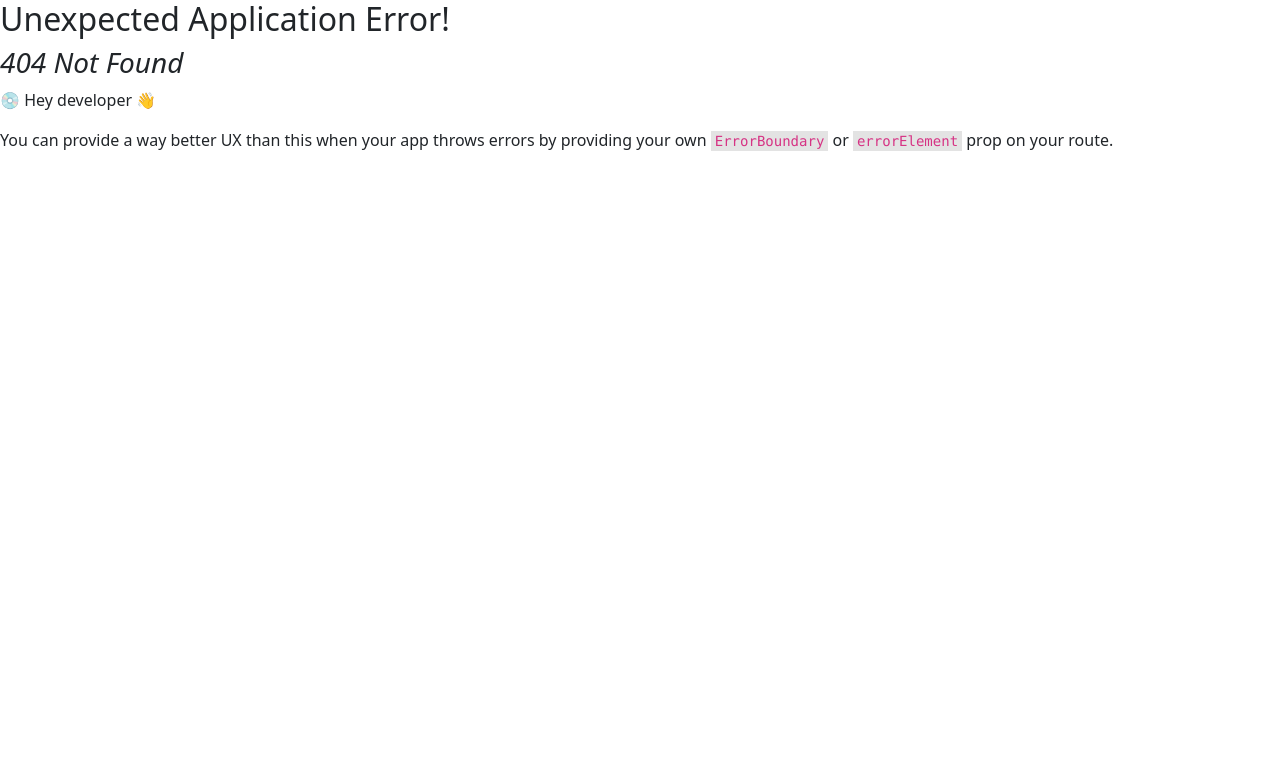
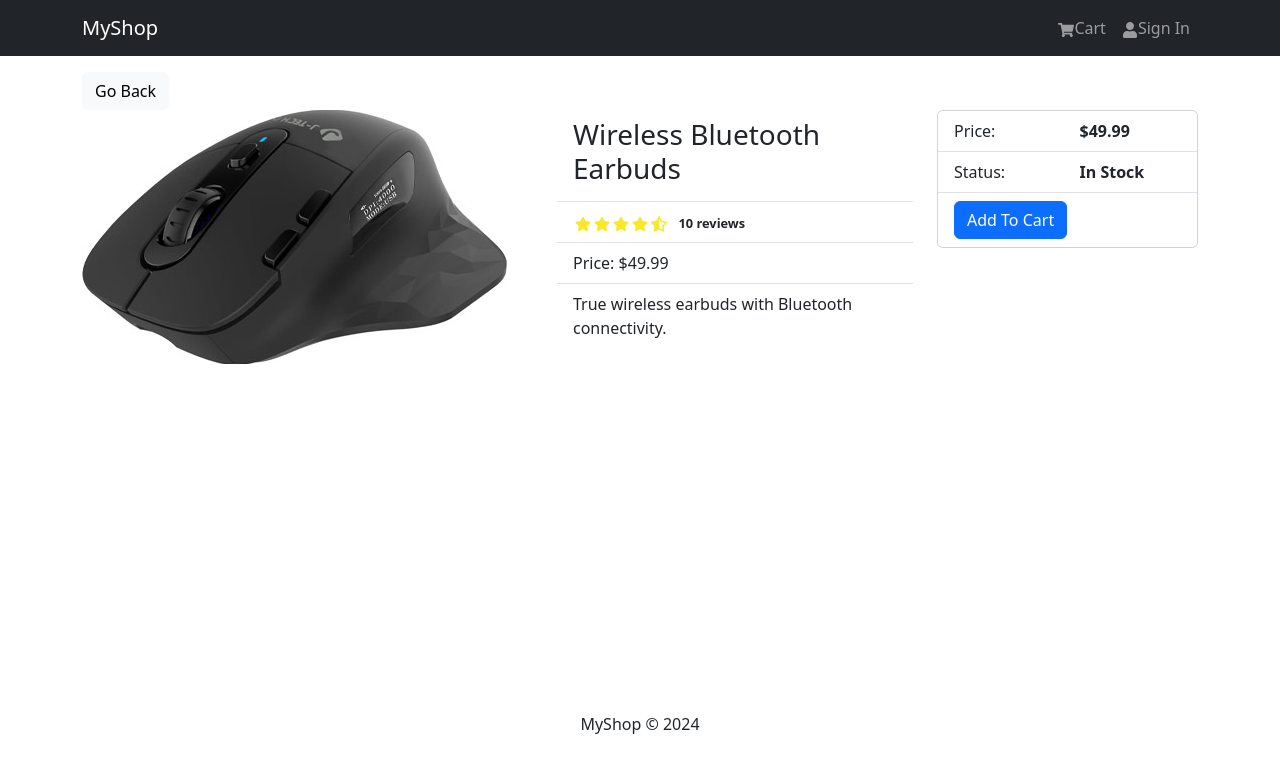
Before and after one commit to ibrahimtrahim/my-shop, a React (Create React App) app in the folder frontend/: page /product/1 in a window 1280 px wide. Before the commit this address had no page. Shown: the top 772 px of the page. Built offline with nearby package versions, Linux system fonts and the light colour scheme.

Commit message:
product page

```diff
--- a/frontend/src/index.js
+++ b/frontend/src/index.js
@@ -6,11 +6,13 @@ import './index.css';
 import App from './App';
 import reportWebVitals from './reportWebVitals';
 import HomeScreen from './screens/HomeScreen';
+import ProductScreen from './screens/ProductScreen';
 
 const router = createBrowserRouter(
   createRoutesFromElements(
     <Route path='/' element={<App/>}>
       <Route index={true} path='/' element={<HomeScreen />} />
+      <Route  path='/product/:id' element={<ProductScreen />} />
     </Route>
   )
 )
--- a/frontend/src/products.js
+++ b/frontend/src/products.js
@@ -43,7 +43,7 @@ const products = [
       brand: "GameMaster",
       category: "Electronics",
       price: 69.99,
-      countInStock: 60,
+      countInStock: 0,
       rating: 3,
       numReviews: 11
     },
--- /dev/null
+++ b/frontend/src/screens/ProductScreen.js
@@ -0,0 +1,63 @@
+import {useParams} from 'react-router-dom'
+import { Link } from 'react-router-dom'
+import { Row, Col, Image, ListGroup, Card, Button, ListGroupItem} from 'react-bootstrap'
+import products from '../products';
+import Rating from '../components/Rating';
+
+
+const ProductScreen = () => {
+    const {id: productId} = useParams();
+    const product = products.find((p) => p._id === productId);
+
+  return (
+    <>
+    <Link className='btn btn-light' my-3 to="/"> Go Back </Link>
+    <Row>
+    <Col md={5}>
+        <Image src={product.image} alt={product.name} fluid />
+    </Col>
+    <Col md={4}>
+        <ListGroup variant='flush'>
+            <ListGroup.Item>
+                <h3>{product.name}</h3>
+            </ListGroup.Item>
+            <ListGroup.Item>
+                <Rating value={product.rating} text={`${product.numReviews} reviews`} />
+            </ListGroup.Item>
+            <ListGroup.Item>
+                Price: ${product.price}
+            </ListGroup.Item>
+            <ListGroup.Item>
+                {product.description}
+            </ListGroup.Item>
+        </ListGroup>
+    </Col>
+    <Col md={3}>
+        <Card>
+            <ListGroup variant='flush'>
+                <ListGroup.Item>
+                    <Row>
+                        <Col>Price:</Col>
+                        <Col><strong>${product.price}</strong></Col>
+                    </Row>
+                </ListGroup.Item>
+                <ListGroup.Item>
+                    <Row>
+                        <Col>Status:</Col>
+                        <Col><strong>{product.countInStock > 0 ? 'In Stock' : 'Out of Stock'}</strong></Col>
+                    </Row>
+                </ListGroup.Item>
+                <ListGroup.Item>
+                    <Button className='btn-block' type='button' disabled={product.countInStock === 0}>
+                        Add To Cart
+                    </Button>
+                </ListGroup.Item>
+            </ListGroup>
+        </Card>
+    </Col>
+    </Row>
+    </>
+  )
+}
+
+export default ProductScreen
```
